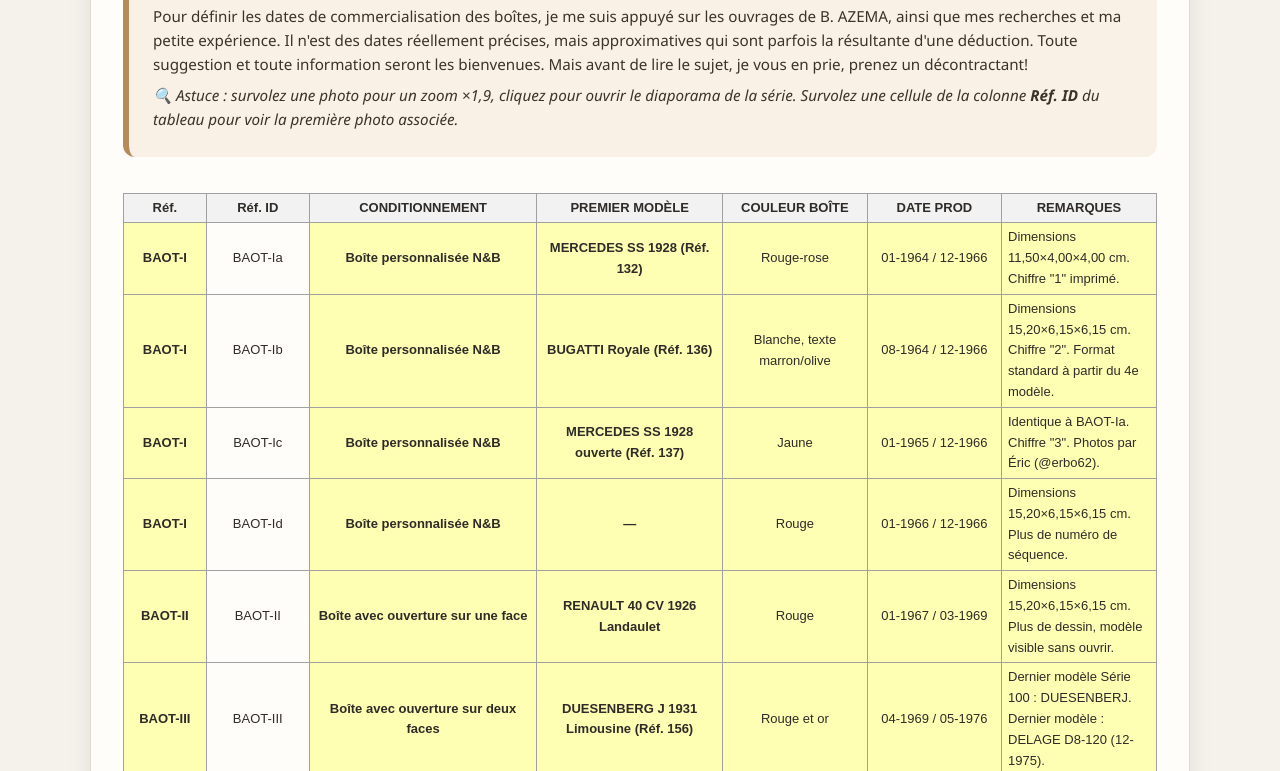
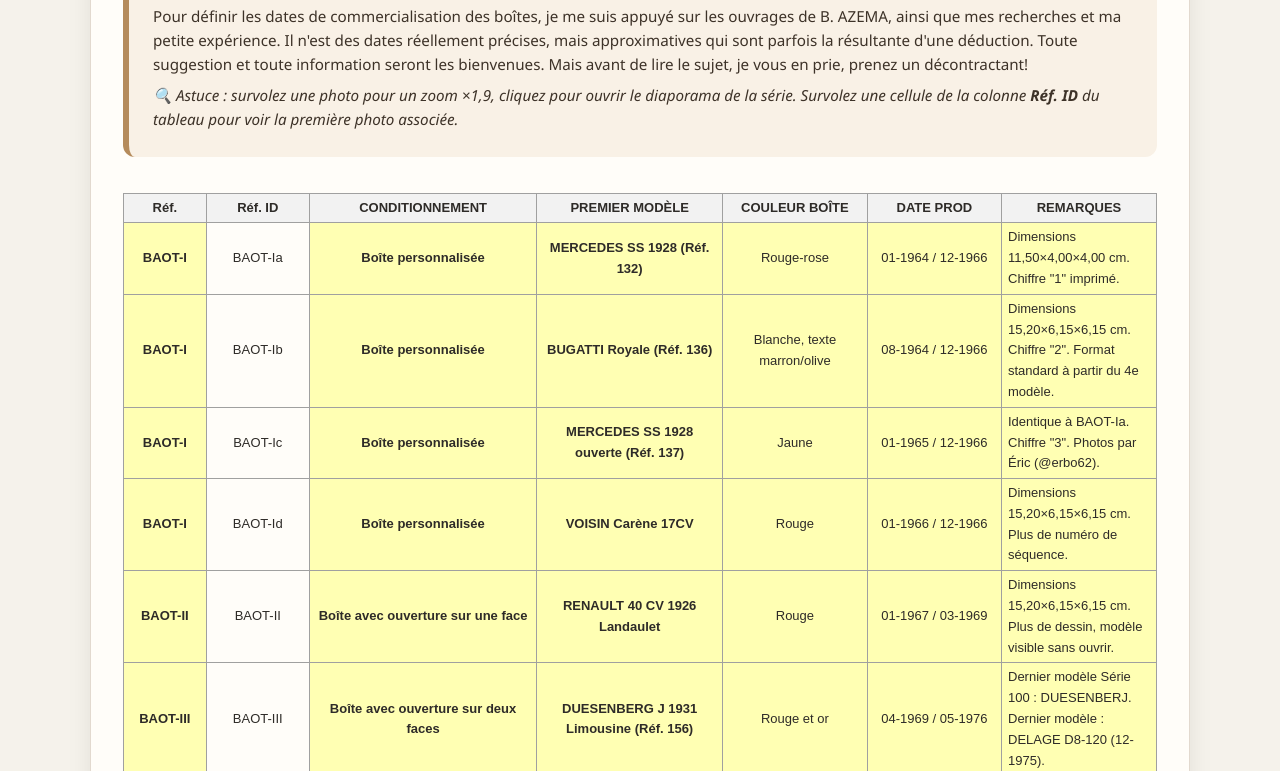
Before and after one commit to gourbi-solido/etudes, a plain HTML site: page boites_age-d-or.html in a window 1280 px wide. Shown: the part 457-1228 px from the top of the page. Drawn offline with Linux system fonts and the light colour scheme.

Commit message:
Update boites_age-d-or.html

```diff
--- a/boites_age-d-or.html
+++ b/boites_age-d-or.html
@@ -418,7 +418,7 @@ h1 {
 <tr>
 <td class="bg-yellow center bold">BAOT-I</td>
 <td class="center">BAOT-Ia</td>
-<td class="bg-yellow center bold">Boîte personnalisée N&B</td>
+<td class="bg-yellow center bold">Boîte personnalisée</td>
 <td class="bg-yellow center bold">MERCEDES SS 1928 (Réf. 132)</td>
 <td class="bg-yellow center">Rouge-rose</td>
 <td class="bg-yellow center">01-1964 / 12-1966</td>
@@ -427,7 +427,7 @@ h1 {
 <tr>
 <td class="bg-yellow center bold">BAOT-I</td>
 <td class="center">BAOT-Ib</td>
-<td class="bg-yellow center bold">Boîte personnalisée N&B</td>
+<td class="bg-yellow center bold">Boîte personnalisée</td>
 <td class="bg-yellow center bold">BUGATTI Royale (Réf. 136)</td>
 <td class="bg-yellow center">Blanche, texte marron/olive</td>
 <td class="bg-yellow center">08-1964 / 12-1966</td>
@@ -436,7 +436,7 @@ h1 {
 <tr>
 <td class="bg-yellow center bold">BAOT-I</td>
 <td class="center">BAOT-Ic</td>
-<td class="bg-yellow center bold">Boîte personnalisée N&B</td>
+<td class="bg-yellow center bold">Boîte personnalisée</td>
 <td class="bg-yellow center bold">MERCEDES SS 1928 ouverte (Réf. 137)</td>
 <td class="bg-yellow center">Jaune</td>
 <td class="bg-yellow center">01-1965 / 12-1966</td>
@@ -445,8 +445,8 @@ h1 {
 <tr>
 <td class="bg-yellow center bold">BAOT-I</td>
 <td class="center">BAOT-Id</td>
-<td class="bg-yellow center bold">Boîte personnalisée N&B</td>
-<td class="bg-yellow center bold">—</td>
+<td class="bg-yellow center bold">Boîte personnalisée</td>
+<td class="bg-yellow center bold">VOISIN Carène 17CV</td>
 <td class="bg-yellow center">Rouge</td>
 <td class="bg-yellow center">01-1966 / 12-1966</td>
 <td class="bg-yellow">Dimensions 15,20×6,15×6,15 cm. Plus de numéro de séquence.</td>
```
